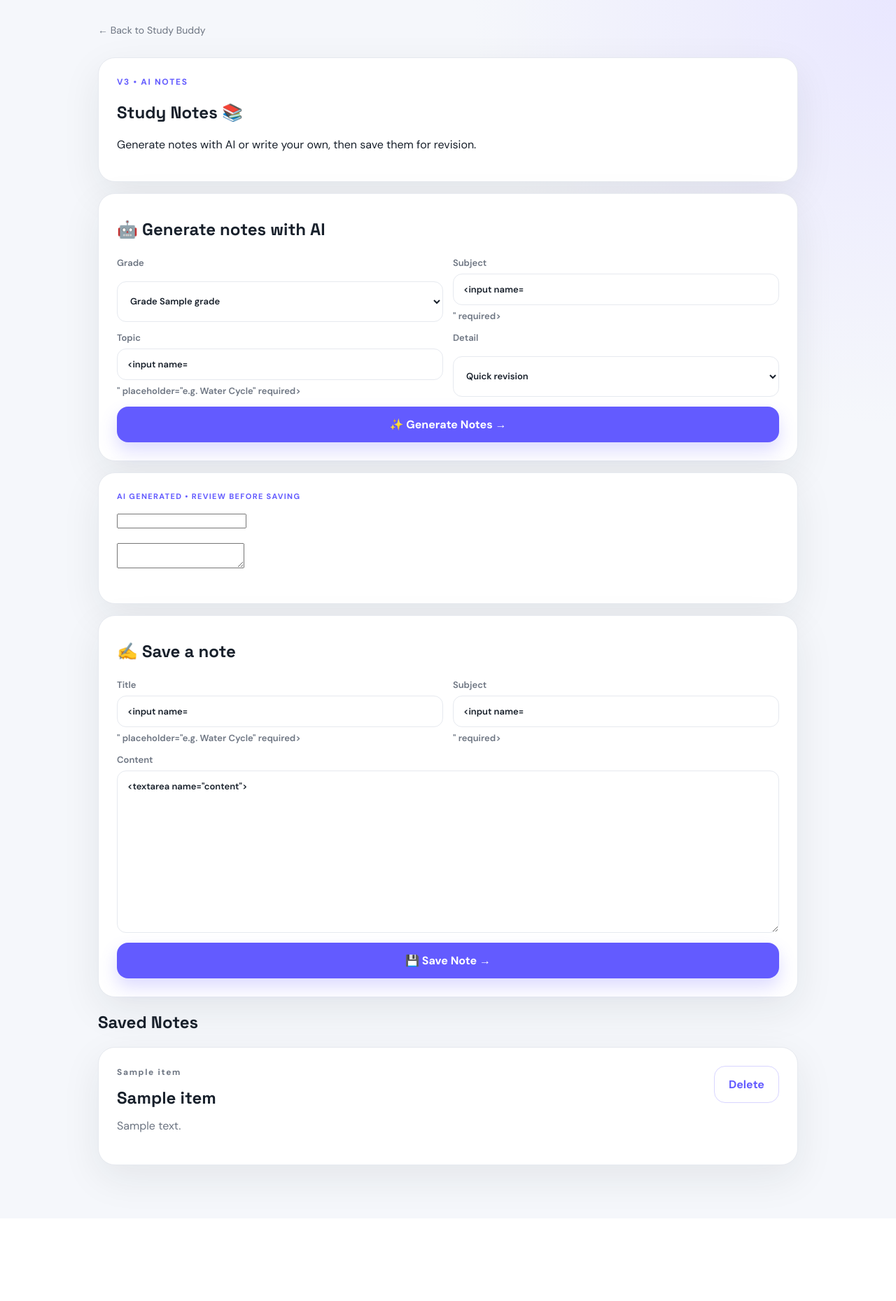
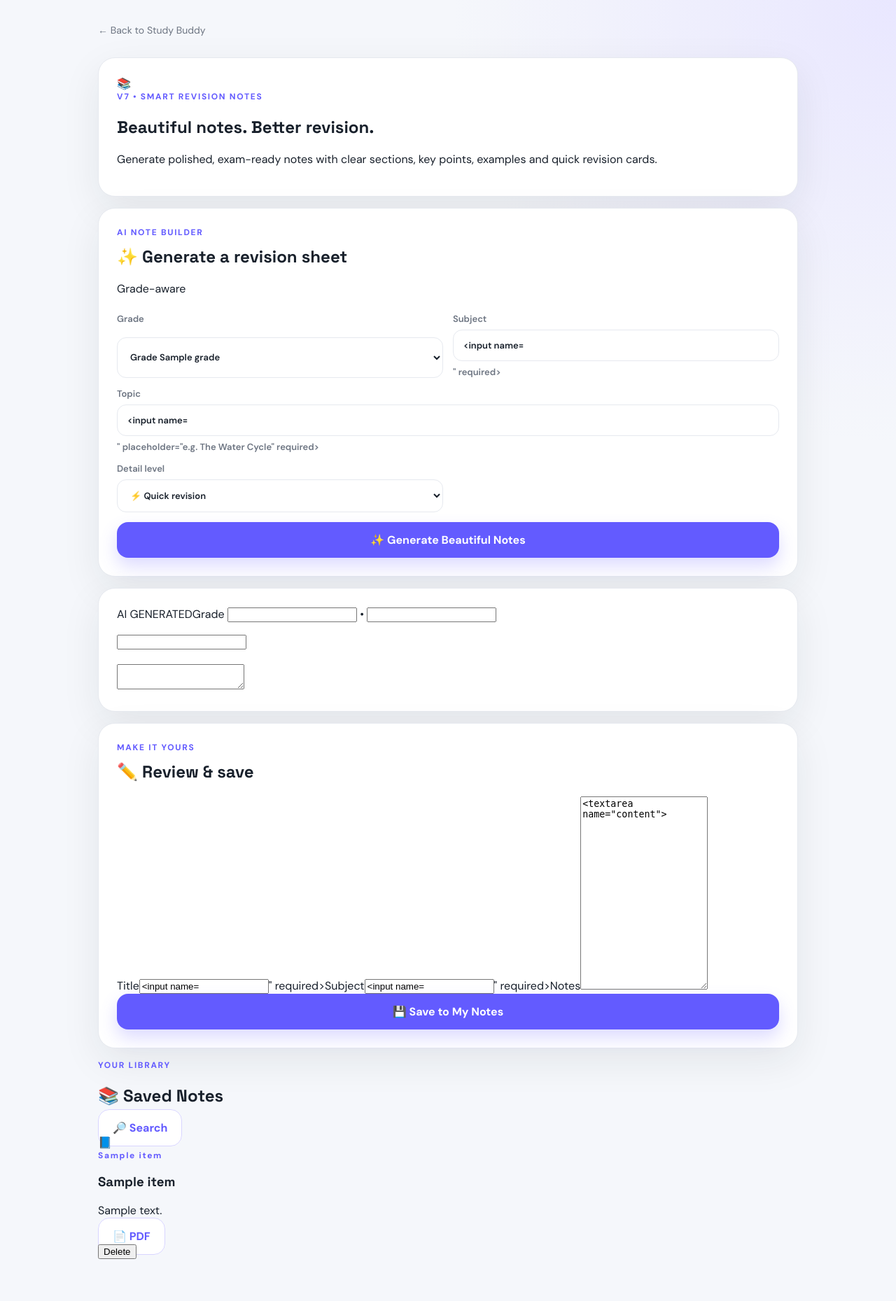
Before and after one commit to chakrabortysambit39-code/study-buddy, a Flask app: template templates/notes.html in a window 1280 px wide. Shown: the whole page at 70% size. Before the commit the page ends 1711 px from the top, so only its background shows below. Run offline with Flask 3, Linux system fonts and the light colour scheme; the template is opened without the code that fills it: most values are stand-ins (such as "Sample title", 1, 10 or a date in 2020); form fields are guessed from the names that the template uses; some libraries are stand-ins or nearby versions.

Commit message:
V7 redesign AI notes into polished revision sheets

```diff
--- a/templates/notes.html
+++ b/templates/notes.html
@@ -1,63 +1,19 @@
 <!DOCTYPE html>
 <html lang="en">
-<head>
-    <meta charset="UTF-8">
-    <meta name="viewport" content="width=device-width, initial-scale=1.0">
-    <title>Notes • Study Buddy</title>
-    <link rel="stylesheet" href="{{ url_for('static', filename='css/style.css') }}">
-</head>
+<head><meta charset="UTF-8"><meta name="viewport" content="width=device-width, initial-scale=1.0"><title>AI Notes • Study Buddy</title><link rel="stylesheet" href="{{ url_for('static', filename='css/style.css') }}"></head>
 <body>
-<main class="quiz-shell">
-    <a class="back-link" href="{{ url_for('home') }}">← Back to Study Buddy</a>
-    <section class="hero-card">
-        <p class="eyebrow">V3 • AI NOTES</p>
-        <h1>Study Notes 📚</h1>
-        <p>Generate notes with AI or write your own, then save them for revision.</p>
-    </section>
-
-    {% if error %}<section class="question-card error-card"><strong>⚠️ {{ error }}</strong></section>{% endif %}
-
-    <section class="question-card">
-        <h2>🤖 Generate notes with AI</h2>
-        <form method="POST" class="generator-grid">
-            <input type="hidden" name="action" value="generate">
-            <label>Grade<select name="grade">{% for grade in grades %}<option value="{{ grade }}" {% if form.grade == grade %}selected{% endif %}>Grade {{ grade }}</option>{% endfor %}</select></label>
-            <label>Subject<input name="subject" value="{{ form.subject }}" required></label>
-            <label>Topic<input name="topic" value="{{ form.topic }}" placeholder="e.g. Water Cycle" required></label>
-            <label>Detail<select name="detail"><option value="short" {% if form.detail == 'short' %}selected{% endif %}>Quick revision</option><option value="medium" {% if form.detail == 'medium' %}selected{% endif %}>Medium</option><option value="detailed" {% if form.detail == 'detailed' %}selected{% endif %}>Detailed</option></select></label>
-            <button class="primary-button" type="submit">✨ Generate Notes →</button>
-        </form>
-    </section>
-
-    {% if generated %}
-    <section class="question-card generated-note">
-        <div class="question-number">AI GENERATED • REVIEW BEFORE SAVING</div>
-        <h2>{{ form.title }}</h2>
-        <p class="answer-text">{{ form.content }}</p>
-    </section>
-    {% endif %}
-
-    <section class="question-card">
-        <h2>✍️ Save a note</h2>
-        <form method="POST" class="generator-grid">
-            <input type="hidden" name="action" value="save">
-            <label>Title<input name="title" value="{{ form.title }}" placeholder="e.g. Water Cycle" required></label>
-            <label>Subject<input name="subject" value="{{ form.subject }}" required></label>
-            <label style="grid-column:1/-1">Content<textarea name="content" rows="12" placeholder="Write or paste your notes here..." required>{{ form.content }}</textarea></label>
-            <button class="primary-button" type="submit">💾 Save Note →</button>
-        </form>
-    </section>
-
-    {% if notes %}
-    <section><h2>Saved Notes</h2>
-        {% for item in notes %}
-        <article class="question-card note-card">
-            <div><p class="eyebrow">{{ item.subject }}</p><h2>{{ item.title }}</h2><p class="answer-text">{{ item.content[:300] }}{% if item.content|length > 300 %}...{% endif %}</p></div>
-            <form method="POST" action="{{ url_for('delete_note_route', note_id=item.id) }}"><button class="secondary-button" type="submit">Delete</button></form>
-        </article>
-        {% endfor %}
-    </section>
-    {% endif %}
+<main class="quiz-shell notes-page">
+<a class="back-link" href="{{ url_for('home') }}">← Back to Study Buddy</a>
+<section class="hero-card notes-hero"><div class="notes-hero-icon">📚</div><div><p class="eyebrow">V7 • SMART REVISION NOTES</p><h1>Beautiful notes. Better revision.</h1><p>Generate polished, exam-ready notes with clear sections, key points, examples and quick revision cards.</p></div></section>
+{% if error %}<section class="question-card error-card"><strong>⚠️ {{ error }}</strong></section>{% endif %}
+<section class="question-card generator-card"><div class="section-heading"><div><p class="eyebrow">AI NOTE BUILDER</p><h2>✨ Generate a revision sheet</h2></div><span class="badge">Grade-aware</span></div>
+<form method="POST" class="generator-grid"><input type="hidden" name="action" value="generate"><label>Grade<select name="grade">{% for grade in grades %}<option value="{{ grade }}" {% if form.grade == grade %}selected{% endif %}>Grade {{ grade }}</option>{% endfor %}</select></label><label>Subject<input name="subject" value="{{ form.subject }}" required></label><label class="full-width">Topic<input name="topic" value="{{ form.topic }}" placeholder="e.g. The Water Cycle" required></label><label>Detail level<select name="detail"><option value="short" {% if form.detail == 'short' %}selected{% endif %}>⚡ Quick revision</option><option value="medium" {% if form.detail == 'medium' %}selected{% endif %}>📖 Standard</option><option value="detailed" {% if form.detail == 'detailed' %}selected{% endif %}>🔎 Detailed</option></select></label><button class="primary-button" type="submit">✨ Generate Beautiful Notes</button></form></section>
+{% if generated %}<section class="generated-notes-layout"><article class="question-card note-preview-card"><div class="note-preview-top"><span class="badge success-badge">AI GENERATED</span><span class="note-grade">Grade {{ form.grade }} • {{ form.subject }}</span></div><h2>{{ form.title }}</h2><div class="note-content" data-note-content>{{ form.content }}</div></article><article class="question-card note-editor-card"><div class="section-heading"><div><p class="eyebrow">MAKE IT YOURS</p><h2>✏️ Review & save</h2></div></div><form method="POST" class="note-save-form"><input type="hidden" name="action" value="save"><label>Title<input name="title" value="{{ form.title }}" required></label><label>Subject<input name="subject" value="{{ form.subject }}" required></label><label>Notes<textarea name="content" rows="18" required>{{ form.content }}</textarea></label><button class="primary-button" type="submit">💾 Save to My Notes</button></form></article></section>{% endif %}
+<section class="saved-notes-section"><div class="section-heading"><div><p class="eyebrow">YOUR LIBRARY</p><h2>📚 Saved Notes</h2></div><a class="secondary-button" href="{{ url_for('search') }}">🔎 Search</a></div>
+{% if notes %}<div class="saved-notes-grid">{% for item in notes %}<article class="saved-note-card"><div class="saved-note-icon">📘</div><p class="eyebrow">{{ item.subject }}</p><h3>{{ item.title }}</h3><div class="saved-note-preview note-content" data-note-content>{{ item.content }}</div><div class="saved-note-actions"><a class="secondary-button" href="{{ url_for('export_note', note_id=item.id) }}">📄 PDF</a><form method="POST" action="{{ url_for('delete_note_route', note_id=item.id) }}"><button class="danger-button" type="submit">Delete</button></form></div></article>{% endfor %}</div>{% else %}<div class="empty-notes"><div>📝</div><h3>Your revision library is empty</h3><p>Generate your first set of notes above and build your personal study library.</p></div>{% endif %}</section>
 </main>
-</body>
-</html>
+<script>
+function formatNotes(root){const raw=root.textContent.trim();if(!raw)return;const lines=raw.split(/\r?\n/),out=[];let list=[];const flush=()=>{if(list.length){out.push('<ul class="note-bullets">'+list.map(x=>'<li>'+x+'</li>').join('')+'</ul>');list=[];}};for(const line of lines){const t=line.trim();if(!t){flush();continue;}if(t.startsWith('## ')){flush();out.push('<div class="note-section"><h3>'+t.slice(3)+'</h3></div>');continue;}if(t.startsWith('### ')){flush();out.push('<h4>'+t.slice(4)+'</h4>');continue;}if(t.startsWith('- ')){list.push(t.slice(2));continue;}const n=t.match(/^(\d+)\.\s+(.*)$/);if(n){flush();out.push('<div class="note-step"><span>'+n[1]+'</span><p>'+n[2]+'</p></div>');continue;}flush();out.push('<p>'+t+'</p>');}flush();root.innerHTML=out.join('');}
+document.querySelectorAll('[data-note-content]').forEach(formatNotes);
+</script>
+</body></html>
```
